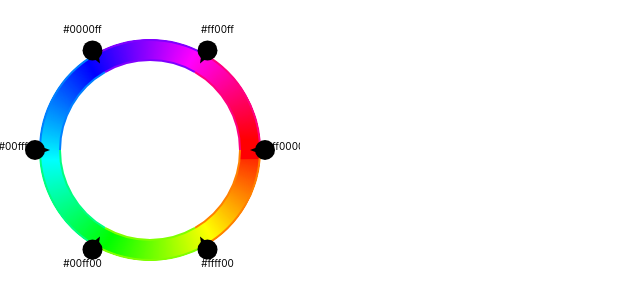
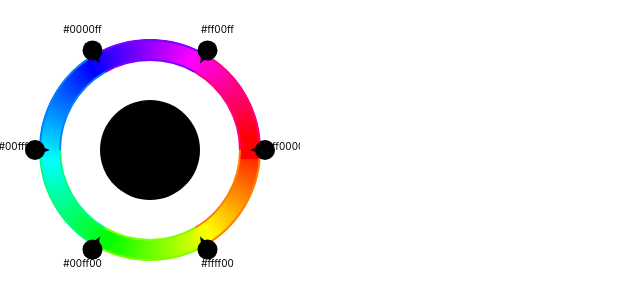
Before and after one commit to Jordan-SFU/WhatIsYellow, a React (Create React App) app in the folder what-is-yellow/: page / in a window 1280 px wide. Shown: the top 306 px of the page, without its empty margins (0-640 px from the left). Built offline with nearby package versions, Linux system fonts and the light colour scheme; the HTML template or start-up script is replaced by a standard one.

Commit message:
added circle in the center

```diff
--- a/what-is-yellow/src/Components/CircularSlider.js
+++ b/what-is-yellow/src/Components/CircularSlider.js
@@ -60,6 +60,7 @@ const CircularSlider = ({ radius = 100, knobRadius = 10, knobs = 6, onChange })
   const [angles, setAngles] = useState(Array(knobs).fill(0));
   const [activeIndex, setActiveIndex] = useState(null);
   const [hoveredIndex, setHoveredIndex] = useState(null);
+  const [lastSelectedColor, setLastSelectedColor] = useState(null);
   const [center, setCenter] = useState({ x: radius + knobRadius, y: radius + knobRadius });
   const [svgRect, setSvgRect] = useState(null);
   const svgRef = useRef(null);
@@ -98,6 +99,8 @@ const CircularSlider = ({ radius = 100, knobRadius = 10, knobs = 6, onChange })
         setAngles((prevAngles) => {
           const newAngles = [...prevAngles];
           newAngles[index] = angle;
+          const color = hslToHex(angle, 100, 50);
+          setLastSelectedColor(color);
           if (onChange) {
             // round to nearest integer
             onChange(index, Math.round(angle));
@@ -142,6 +145,8 @@ const CircularSlider = ({ radius = 100, knobRadius = 10, knobs = 6, onChange })
           newAngle = clampBetween(newAngle, angles[prevIndex], angles[nextIndex]);
         }
         newAngles[hoveredIndex] = newAngle;
+        const color = hslToHex(newAngle, 100, 50);
+        setLastSelectedColor(color);
         if (onChange) {
           onChange(hoveredIndex, Math.round(newAngle));
         }
@@ -220,6 +225,15 @@ const CircularSlider = ({ radius = 100, knobRadius = 10, knobs = 6, onChange })
     );
   });
 
+  // Draw the center circle displaying the last selected color
+  const colorDisplay = () => {
+    const color = lastSelectedColor || '#000000';
+    return (
+      <circle cx={center.x} cy={center.y} r={knobRadius * 5} fill={color} />
+    );
+  };
+
+
   // Draw the knobs and hex values
   const knobElements = knobPositions.map((pos, index) => {
     const color = hslToHex(pos.angle, 100, 50);
@@ -268,6 +282,7 @@ const CircularSlider = ({ radius = 100, knobRadius = 10, knobs = 6, onChange })
       {rainbowGradient}
       {outlines}
       {knobElements}
+      {colorDisplay()}
     </svg>
   );
 };
```
